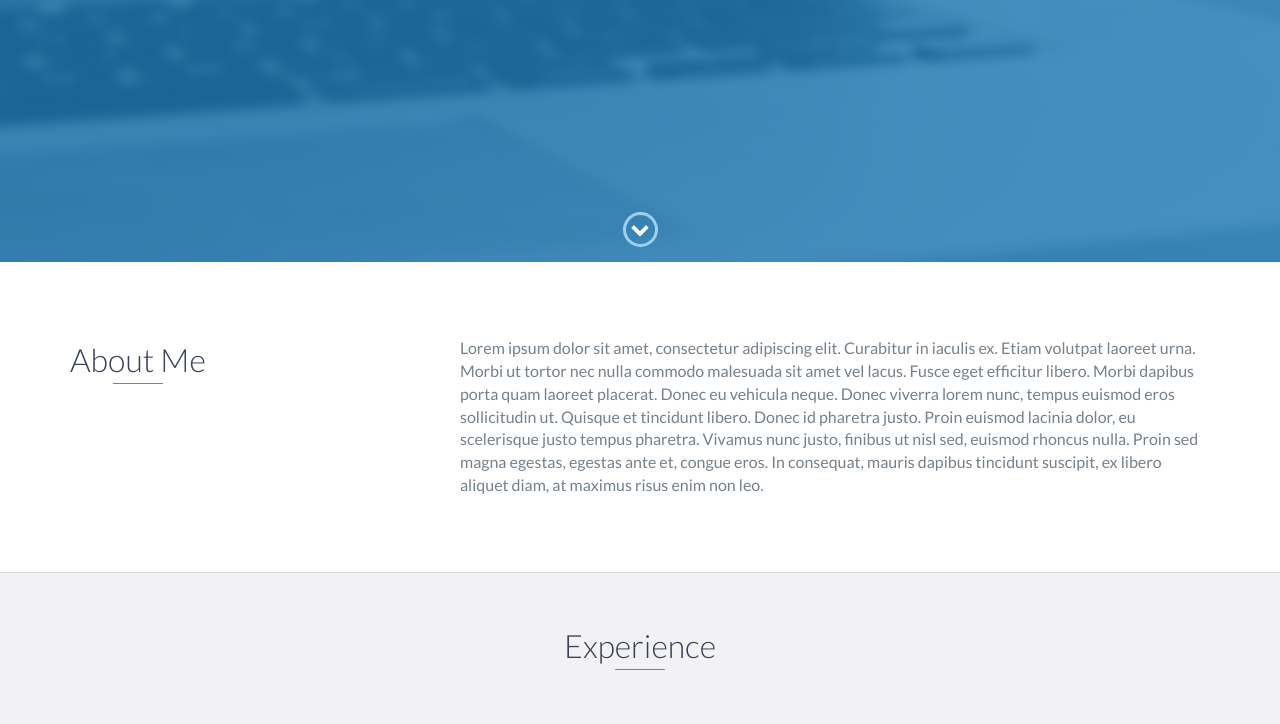
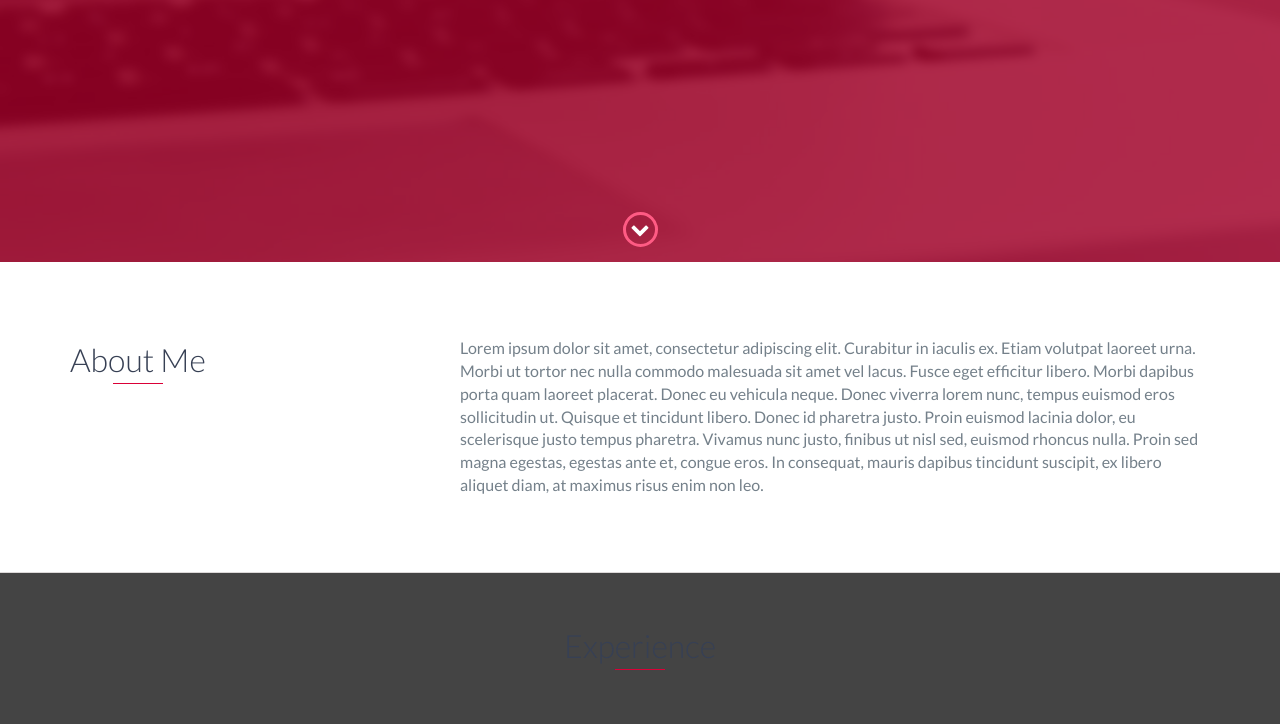
Before and after one commit to Luis-Moo/Luis-Moo.github.io, a website: page index.html in a window 1280 px wide. Shown: the part 538-1262 px from the top of the page. Drawn offline with nearby package versions, Linux system fonts and the light colour scheme; files that its build step writes are made by us from their sources.

Commit message:
Testing colors

```diff
--- a/scss/styles.scss
+++ b/scss/styles.scss
@@ -34,12 +34,12 @@
 */
 
 // Define base and accent colors
-$base-color: #3498db;
+$base-color: #DA0037;
 $base-color-hover: darken($base-color, 10%);
 
 // Define background colors
-$background: #fff;
-$background-alt: #f2f2f5;
+$background: #DA0037;
+$background-alt: #444444;
 
 // Define border colors
 $border: #dcd9d9;
```
